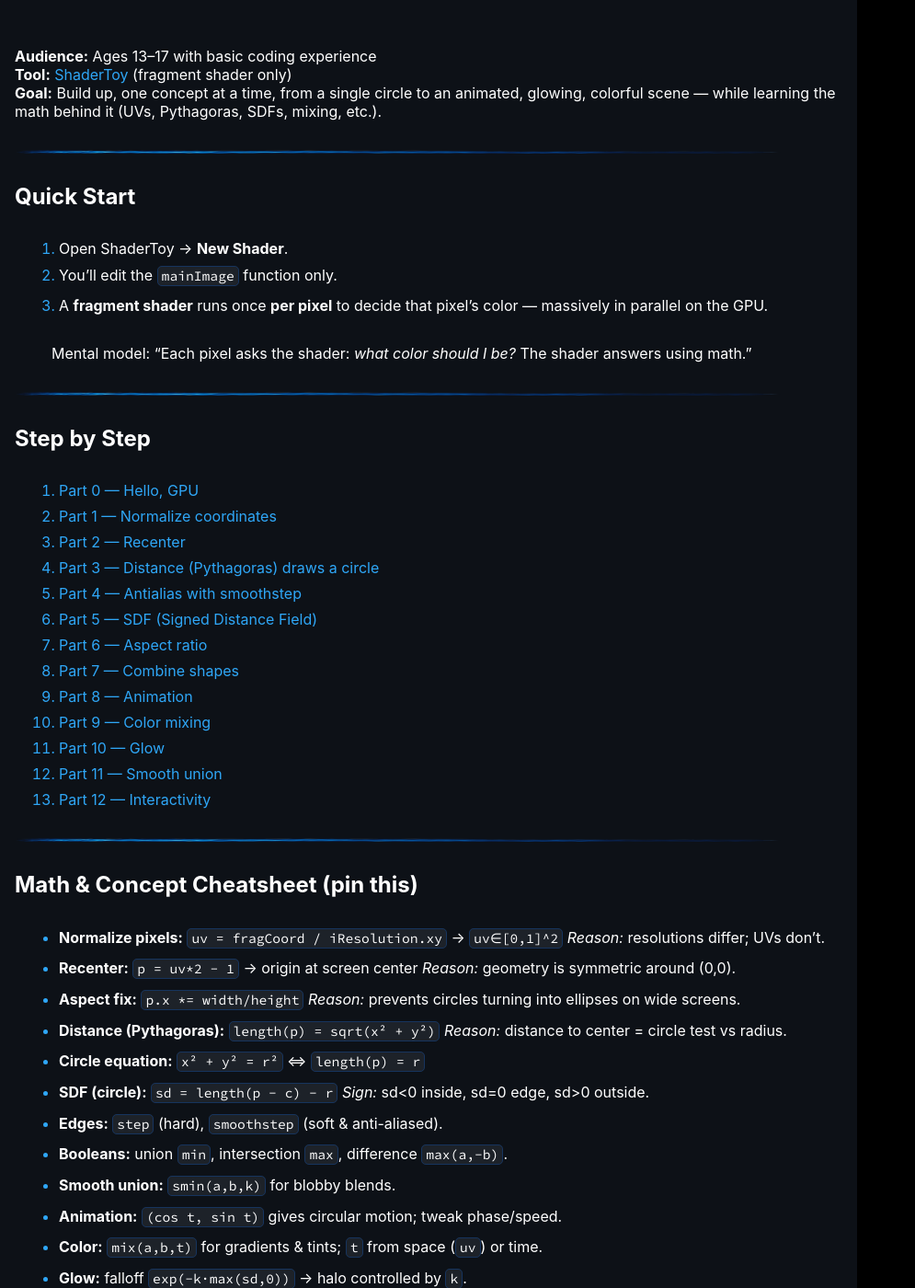
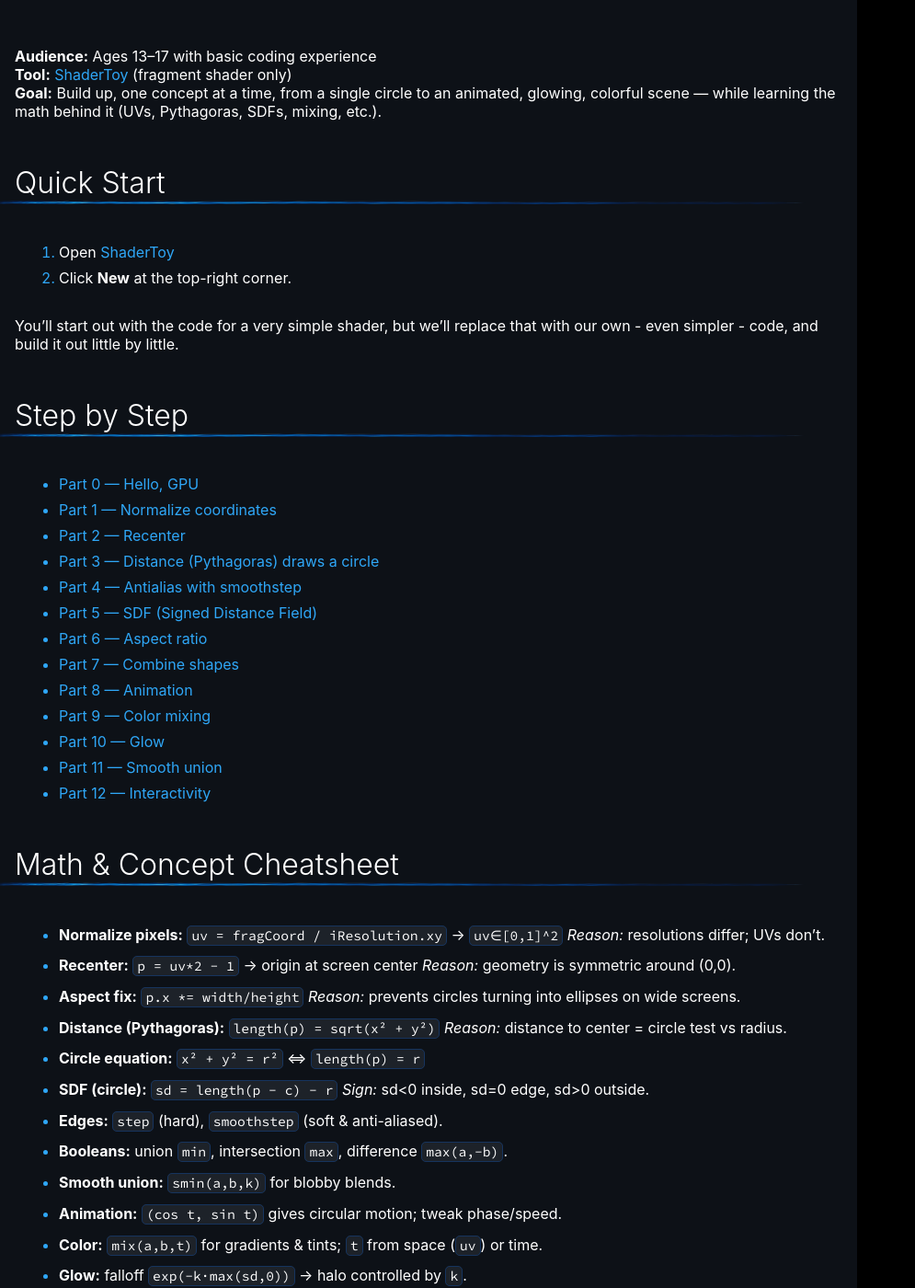
Before and after one commit to marpor/codingpirates, a Jekyll site: the page built from shaders/painting_with_math_sdf/index.md, in a window 1280 px wide and 1400 px high, scrolled down 244 px. Shown: the whole window at 92% size, without its empty margins (0-995 px from the left). Built offline with Jekyll 4.4.1, drawn with Linux system fonts in a browser that asks for light colours; our own code applies the rules of GitHub Pages for plain Markdown files; some of the changed text lies outside the part shown.

Commit message:
Some adjustments

```diff
--- a/shaders/painting_with_math_sdf/index.md
+++ b/shaders/painting_with_math_sdf/index.md
@@ -7,40 +7,32 @@ title: Shaders Workshop — Painting with Math (SDF Edition)
 **Tool:** [ShaderToy](https://www.shadertoy.com) (fragment shader only)
 **Goal:** Build up, one concept at a time, from a single circle to an animated, glowing, colorful scene — while learning the math behind it (UVs, Pythagoras, SDFs, mixing, etc.).
 
----
+# Quick Start
 
-## Quick Start
+1. Open [ShaderToy](https://www.shadertoy.com)
+2. Click **New** at the top-right corner.
 
-1. Open ShaderToy → **New Shader**.
-2. You’ll edit the `mainImage` function only.
-3. A **fragment shader** runs once **per pixel** to decide that pixel’s color — massively in parallel on the GPU.
+You'll start out with the code for a very simple shader, but we'll replace that with our own - even simpler - code, and build it out little by little.
 
-> Mental model: “Each pixel asks the shader: *what color should I be?* The shader answers using math.”
+# Step by Step
 
----
+- [Part 0 — Hello, GPU](part00_hello_gpu.md)
+- [Part 1 — Normalize coordinates](part01_normalize_coordinates.md)
+- [Part 2 — Recenter](part02_recenter.md)
+- [Part 3 — Distance (Pythagoras) draws a circle](part03_distance.md)
+- [Part 4 — Antialias with smoothstep](part04_antialias_smoothstep.md)
+- [Part 5 — SDF (Signed Distance Field)](part05_sdf.md)
+- [Part 6 — Aspect ratio](part06_aspect_ratio.md)
+- [Part 7 — Combine shapes](part07_combine_shapes.md)
+- [Part 8 — Animation](part08_animation.md)
+- [Part 9 — Color mixing](part09_color_mixing.md)
+- [Part 10 — Glow](part10_glow.md)
+- [Part 11 — Smooth union](part11_smooth_union.md)
+- [Part 12 — Interactivity](part12_interactivity.md)
 
-## Step by Step
+# Math & Concept Cheatsheet
 
-1. [Part 0 — Hello, GPU](part00_hello_gpu.md)
-1. [Part 1 — Normalize coordinates](part01_normalize_coordinates.md)
-1. [Part 2 — Recenter](part02_recenter.md)
-1. [Part 3 — Distance (Pythagoras) draws a circle](part03_distance.md)
-1. [Part 4 — Antialias with smoothstep](part04_antialias_smoothstep.md)
-1. [Part 5 — SDF (Signed Distance Field)](part05_sdf.md)
-1. [Part 6 — Aspect ratio](part06_aspect_ratio.md)
-1. [Part 7 — Combine shapes](part07_combine_shapes.md)
-1. [Part 8 — Animation](part08_animation.md)
-1. [Part 9 — Color mixing](part09_color_mixing.md)
-1. [Part 10 — Glow](part10_glow.md)
-1. [Part 11 — Smooth union](part11_smooth_union.md)
-1. [Part 12 — Interactivity](part12_interactivity.md)
-
----
-
-## Math & Concept Cheatsheet (pin this)
-
-* **Normalize pixels:** `uv = fragCoord / iResolution.xy` → `uv∈[0,1]^2`
-  *Reason:* resolutions differ; UVs don’t.
+* **Normalize pixels:** `uv = fragCoord / iResolution.xy` → `uv∈[0,1]^2`  *Reason:* resolutions differ; UVs don’t.
 * **Recenter:** `p = uv*2 - 1` → origin at screen center
   *Reason:* geometry is symmetric around (0,0).
 * **Aspect fix:** `p.x *= width/height`
@@ -67,18 +57,14 @@ title: Shaders Workshop — Painting with Math (SDF Edition)
 * Make a pulsing circle: use `r = 0.3 + 0.05*sin(iTime*3.0)`.
 * Tile space with `mod(p, cellSize)` for patterns.
 
----
-
-## Troubleshooting
+# Troubleshooting
 
 * **Squashed circles:** forgot the aspect fix → apply `p.x *= iResolution.x / iResolution.y`.
 * **Aliasing/jagged edges:** increase the `blur` range in `smoothstep`.
 * **Too bright glow:** reduce glow strength or increase tightness.
 * **Nothing shows:** check your value ranges; try visualizing intermediates (e.g., output `vec3(uv,0)` or `vec3(sd)` scaled).
 
----
-
-### Optional Next Steps
+# Optional Next Steps
 
 * Add other SDF shapes (box, rounded box, line, ring), morph between them.
 * Introduce `max` for intersections and sculpt interesting forms.
```
Also changed, not shown: other parts of shaders/painting_with_math_sdf/index.md (+1 -3 lines), shaders/painting_with_math_sdf/part00_hello_gpu.md (+19 -6 lines).
